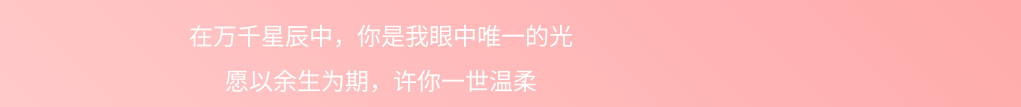
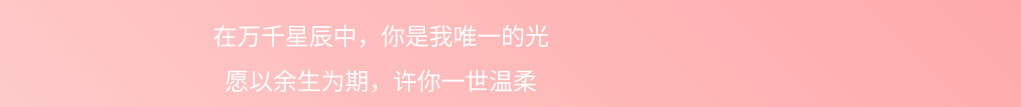
Before and after one commit to sxdy4591/ILOVEYOU, a plain HTML site: page index.html in a window 1280 px wide. Shown: the part 342-449 px from the top of the page, without its empty margins (259-1280 px from the left). Drawn offline with Linux system fonts and the light colour scheme.

Commit message:
减去眼中

```diff
--- a/index.html
+++ b/index.html
@@ -126,7 +126,7 @@
 	<div class="container">
         <div class="message">
             <h1>❤️ 亲爱的 ❤️</h1>
-            <p>在万千星辰中，你是我眼中唯一的光</p>
+            <p>在万千星辰中，你是我唯一的光</p>
             <p>愿以余生为期，许你一世温柔</p>
             <p>你愿意成为我的唯一吗？</p>
 			<p>🌹</p>
```
